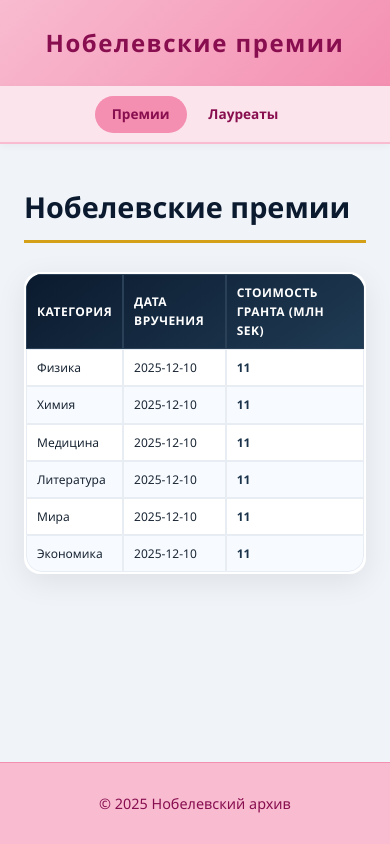
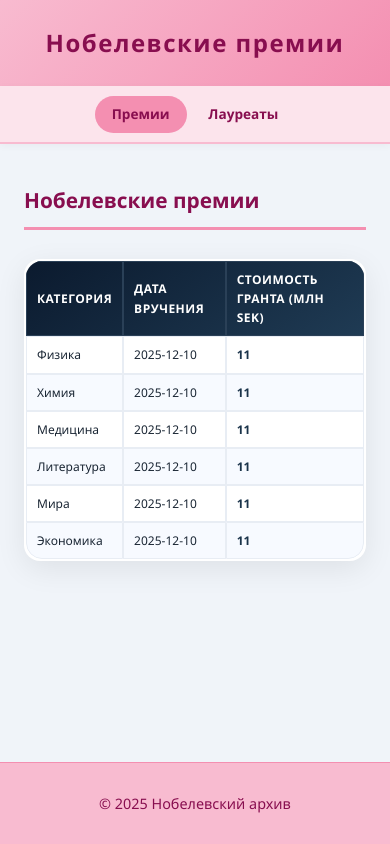
Before and after one commit to Aalexandram-l/Web-labs, a Vue app in the folder lab2-vue-spa/: page /prizes in a window 390 px wide. Built offline with nearby package versions, Linux system fonts and the light colour scheme.

Commit message:
Update PrizesView.vue

```diff
--- a/lab2-vue-spa/src/views/PrizesView.vue
+++ b/lab2-vue-spa/src/views/PrizesView.vue
@@ -36,9 +36,15 @@ export default {
 
 h2 {
   font-size: 1.8rem;
-  color: #0b1a2e;
+  color: #880e4f;
   margin-bottom: 1.8rem;
-  border-bottom: 3px solid #d4a017;
+  border-bottom: 3px solid #f48fb1;
   padding-bottom: 0.6rem;
 }
+
+@media (max-width: 768px) {
+  h2 {
+    font-size: 1.3rem;
+  }
+}
 </style>
```
